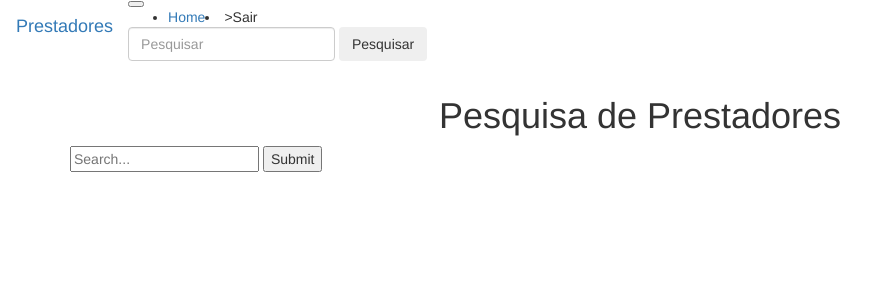
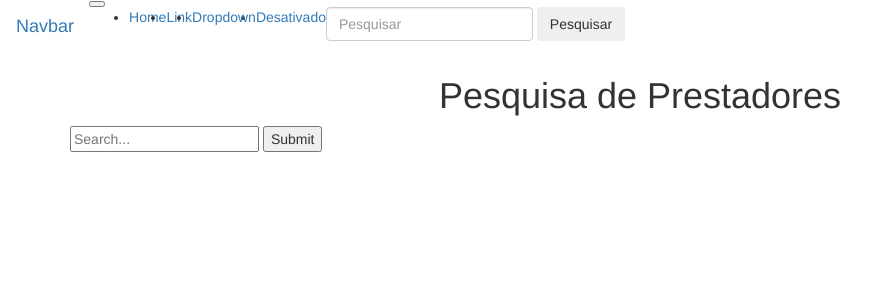
Before and after one commit to jvsantillo/iapl201901, a Django app: page /prestadores/ in a window 1280 px wide. Shown: the top 300 px of the page, without its empty margins (0-886 px from the left). Run offline with Django 3.2, Linux system fonts and the light colour scheme; the visitor is signed in with stand-in values (Sample User, id 1); some libraries are stand-ins or nearby versions.

Commit message:
navbar genérica

```diff
--- a/prestadores/templates/prestadores/index.html
+++ b/prestadores/templates/prestadores/index.html
@@ -17,6 +17,42 @@
 <body>
     {% if user.is_authenticated %}
     <nav class="navbar navbar-expand-lg navbar-light bg-light">
+        <a class="navbar-brand" href="#">Navbar</a>
+        <button class="navbar-toggler" type="button" data-toggle="collapse" data-target="#conteudoNavbarSuportado" aria-controls="conteudoNavbarSuportado" aria-expanded="false" aria-label="Alterna navegação">
+          <span class="navbar-toggler-icon"></span>
+        </button>
+
+        <div class="collapse navbar-collapse" id="conteudoNavbarSuportado">
+          <ul class="navbar-nav mr-auto">
+            <li class="nav-item active">
+              <a class="nav-link" href="#">Home <span class="sr-only">(página atual)</span></a>
+            </li>
+            <li class="nav-item">
+              <a class="nav-link" href="#">Link</a>
+            </li>
+            <li class="nav-item dropdown">
+              <a class="nav-link dropdown-toggle" href="#" id="navbarDropdown" role="button" data-toggle="dropdown" aria-haspopup="true" aria-expanded="false">
+                Dropdown
+              </a>
+              <div class="dropdown-menu" aria-labelledby="navbarDropdown">
+                <a class="dropdown-item" href="#">Ação</a>
+                <a class="dropdown-item" href="#">Outra ação</a>
+                <div class="dropdown-divider"></div>
+                <a class="dropdown-item" href="#">Algo mais aqui</a>
+              </div>
+            </li>
+            <li class="nav-item">
+              <a class="nav-link disabled" href="#">Desativado</a>
+            </li>
+          </ul>
+          <form class="form-inline my-2 my-lg-0">
+            <input class="form-control mr-sm-2" type="search" placeholder="Pesquisar" aria-label="Pesquisar">
+            <button class="btn btn-outline-success my-2 my-sm-0" type="submit">Pesquisar</button>
+          </form>
+        </div>
+      </nav>
+
+<!--    <nav class="navbar navbar-expand-lg navbar-light bg-light">
         <a class="navbar-brand" href="#">Prestadores</a>
         <button class="navbar-toggler" type="button" data-toggle="collapse" data-target="#conteudoNavbarSuportado" aria-controls="conteudoNavbarSuportado" aria-expanded="false" aria-label="Alterna navegação">
           <span class="navbar-toggler-icon"></span>
@@ -37,7 +73,7 @@
           </form>
         </div>
       </nav>
-
+    -->
     <center>
         <h1>Pesquisa de Prestadores</h1>
     </center>
```
